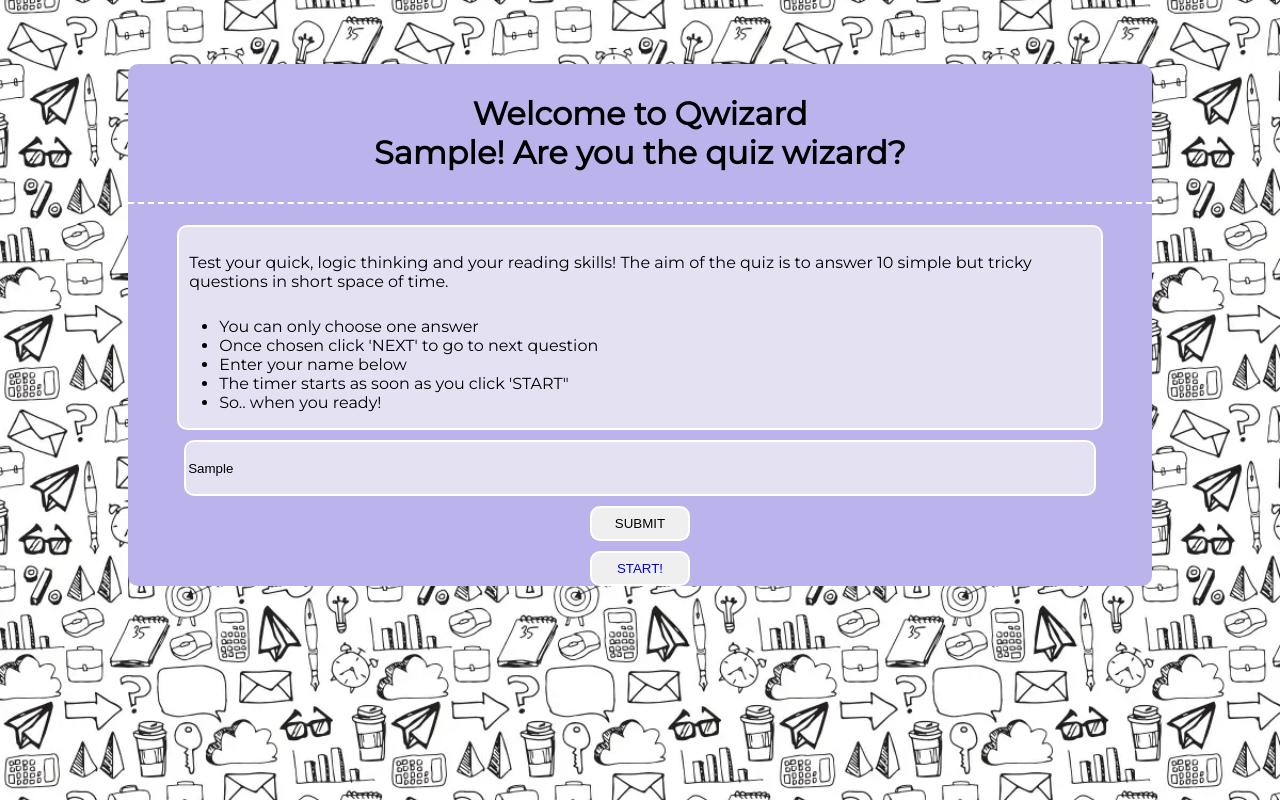
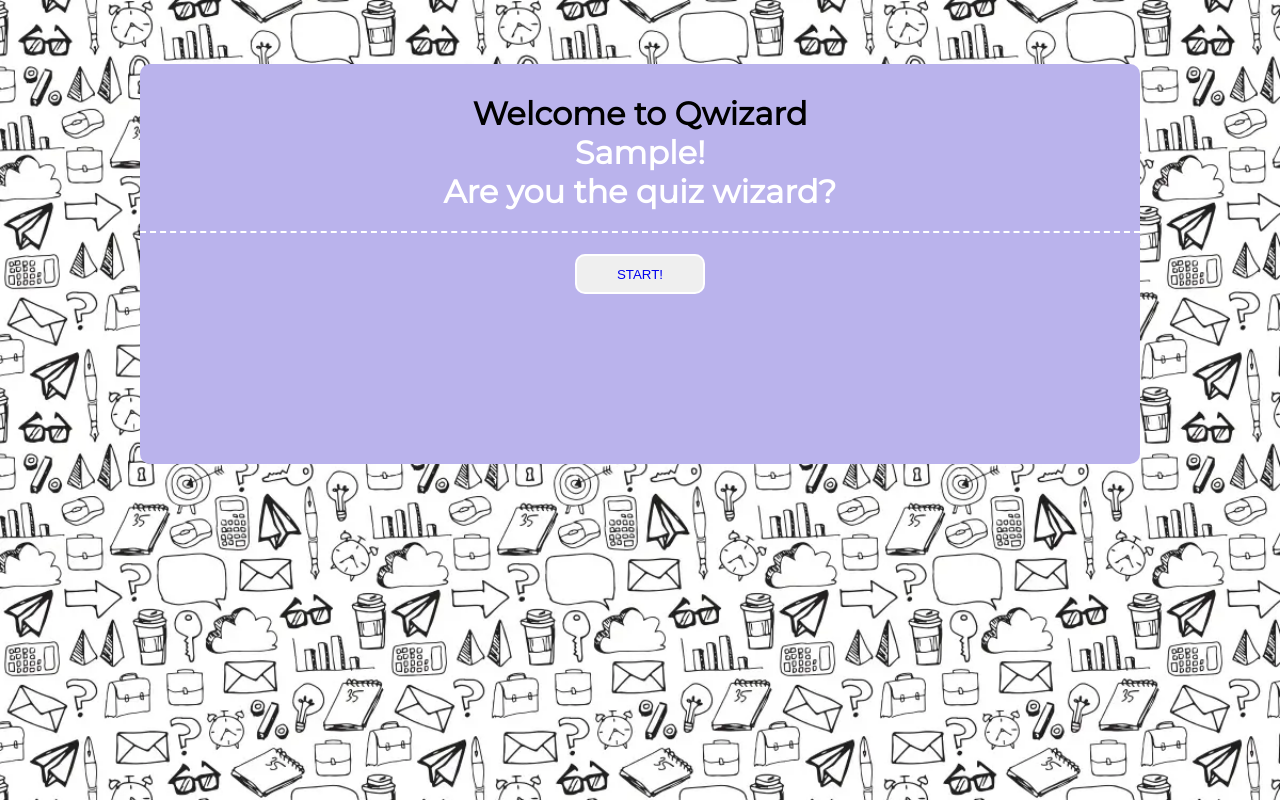
Before and after one commit to AsiaWi/Qwizard, a plain HTML site: page index.html in a window 1280 px wide. Both pictures are taken after typing "Sample" into the empty fields and a click on the button "SUBMIT". Drawn offline with Linux system fonts and the light colour scheme.

Commit message:
Expand username function for better used experience, correct styling in css

```diff
--- a/assets/css/style.css
+++ b/assets/css/style.css
@@ -1,20 +1,26 @@
 @import url('https://fonts.googleapis.com/css2?family=Montserrat&display=swap');
-#main-container {
-    margin: 5% 10%;
+.main-container {
+    margin: 5% auto;
     background-color: rgb(186, 179, 236);
-    max-width: 100%;
+    width: 90%;
+    max-width: 1000px;
     height: fit-content;
+    min-height: 400px;
     border-radius: 10px;
 }
 #welcome-header {
     padding-top: 30px;
     text-align: center;
-    padding-bottom: 30px;
+    padding-bottom: 20px;
     border-bottom: dashed white 2px ;
+}
+
+#name {
+    color: white ;
 }
 #instructions-container{
     border: solid white 2px;
-    height:fit-content;
+    height: fit-content;
     width: 90%;
     display:block;
     margin: 0 auto;
@@ -23,7 +29,7 @@
 
 }
 .instructions {
-    padding: 10px;
+    padding: 5px;
 }
 
 
@@ -45,15 +51,20 @@
 
  }
 
- .user-btn {
+
+ .user-btn:not([hidden]) {
     display: block;
     margin: 0 auto;
     border: solid white 2px;
     border-radius: 10px;
-    height: 35px;
-    width: 100px;
+    height: 40px;
+    width: 130px;
     margin-top: 10px;
+    color:black;
 
+ }
+ #user-btn a {
+    text-decoration: none;
 
  }
 /* nav area */
@@ -94,20 +105,18 @@ body {
     background-size: cover;
     background-repeat: repeat-y;
     position: relative;
-    top: 20%;
-    background-position: bottom 70% right 50%;
+    background-position: bottom 60% right 48.4%;
     width: 100%;
     height: 100%;
     font-family: 'Montserrat', sans-serif;
-}
 
-#main-game-area {
+/*#main-game-area {
     background-color:  rgb(186, 179, 236);
     width: 90%;
     height: 40%;
     margin: 0 auto;
     border-radius: 10px;
-}
+}*/
 
 #question-area {
     background-color: white;
@@ -153,15 +162,9 @@ body {
 }
 
 #navigation-area {
-    margin: 10%;
+    margin: none;
 }
 
-.btn-nav {
-    margin: 0 7%;
-    text-align: center;
-    height: 50px;
-    width:
-}
 
 #score-area {
     padding: 0 20% 0 20%;
--- a/assets/js/script.js
+++ b/assets/js/script.js
@@ -1,9 +1,20 @@
 function username() {
   let username = document.getElementById("username").value;
-  document.getElementById("name").innerHTML = `${username}! Are you the quiz wizard?`;
+  if (username == ''){
+    alert('Please enter your username!');
+  } else {
+    document.getElementById("name").innerHTML = `${username}!<br> Are you the quiz wizard?`;
+    let submit = document.getElementById('submit-username');
+  submit.style.display = 'none';
+  let clearUsername = document.getElementById('username');
+  clearUsername.style.display = 'none';
   let startQuiz = document.getElementById('start-quiz');
   startQuiz.style.display = 'block';
+  let instructions = document.getElementById('instructions-container');
+  instructions.style.display = 'none';
+  }
 }
+
 
 
 // Variable holding all quiz questions
@@ -344,6 +355,19 @@ let time = setInterval(showTimer, 1000);
 //let index;
 
 // list of functions
+/**
+ * A function to show and run timer
+ * for the player to see how long it took to take the quiz
+ */
+function showTimer() {
+  document.getElementById('timer').innerHTML = sec;
+  if (currentQuestionIndex < questions.length){
+    sec++;
+  } else {
+    clearInterval(time);
+  }
+  }
+
 
 /**
 * Main function called when script is fully loaded
@@ -353,6 +377,7 @@ function runGame() {
  totalScore = 0;
 nextQuestion.innerHTML = 'NEXT';
 showQuestion();
+showTimer();
 
 
 }
@@ -483,24 +508,11 @@ function incrementWrongAnswerCount() {
  */
 function showTotalScore() {
   initialState();
-  let username = document.getElementById("username").value;
   questionHeader.innerHTML = `you scored ${totalScore} out of ${questions.length} in ${sec} seconds!`;
   nextQuestion.innerHTML = 'Try again!';
   nextQuestion.style.display ='block';
   sec = 0;
 }
 
-/**
- * A function to show and run timer
- * for the player to see how long it took to take the quiz
- */
-function showTimer() {
-  document.getElementById('timer').innerHTML = sec;
-  if (currentQuestionIndex < questions.length){
-    sec++;
-  } else {
-    clearInterval(time);
-  }
-  }
 
 runGame();
--- a/index.html
+++ b/index.html
@@ -17,13 +17,15 @@
 </head>
 
 <body>
-    <div id="main-container">
+    <div class="main-container">
         <div>
            <h1 id="welcome-header">Welcome to Qwizard<br>
             <span id="name"></span></h1>
         </div>
     <div id="instructions-container">
-        <p class="instructions"> Test your quick, logic thinking and your reading skills! The aim of the quiz is to answer 10 simple but tricky questions in short space of time.</p>
+        <h2 class="instructions">Instructions:</h2>
+        <p class="instructions"> Test your quick, logic thinking and your reading skills!
+            <br> The aim of the quiz is to answer 10 simple but tricky questions in short space of time.</p>
         <ul>
             <li>You can only choose one answer  </li>
             <li> Once chosen click 'NEXT' to go to next question</li>
@@ -35,12 +37,11 @@
     </div>
     <div id="form-container">
     <form method="POST">
-        <input type="text" id="username" placeholder="Type your name here!">
+        <input type="text" id="username" placeholder="Type your name here!" required>
     </form>
     <button id="submit-username" onclick = "username()" class="user-btn">SUBMIT</button>
     <button id="start-quiz"class="user-btn"><a href="quiz.html" aria-label="Start quiz!">START!</a></button>
     </div>
-    <div>
     <script src="assets/js/script.js"></script>
 </body>
 
```
Also changed, not shown: quiz.html (+2 -4 lines).
